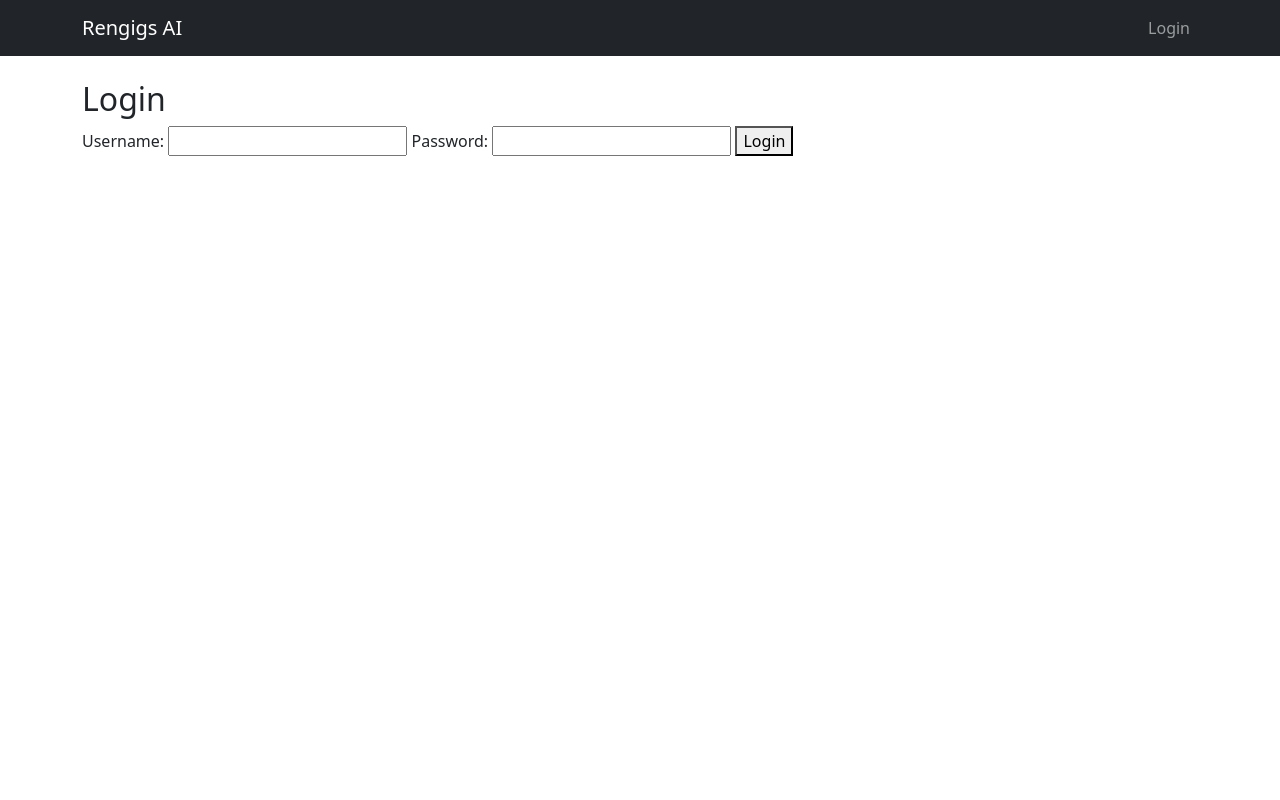
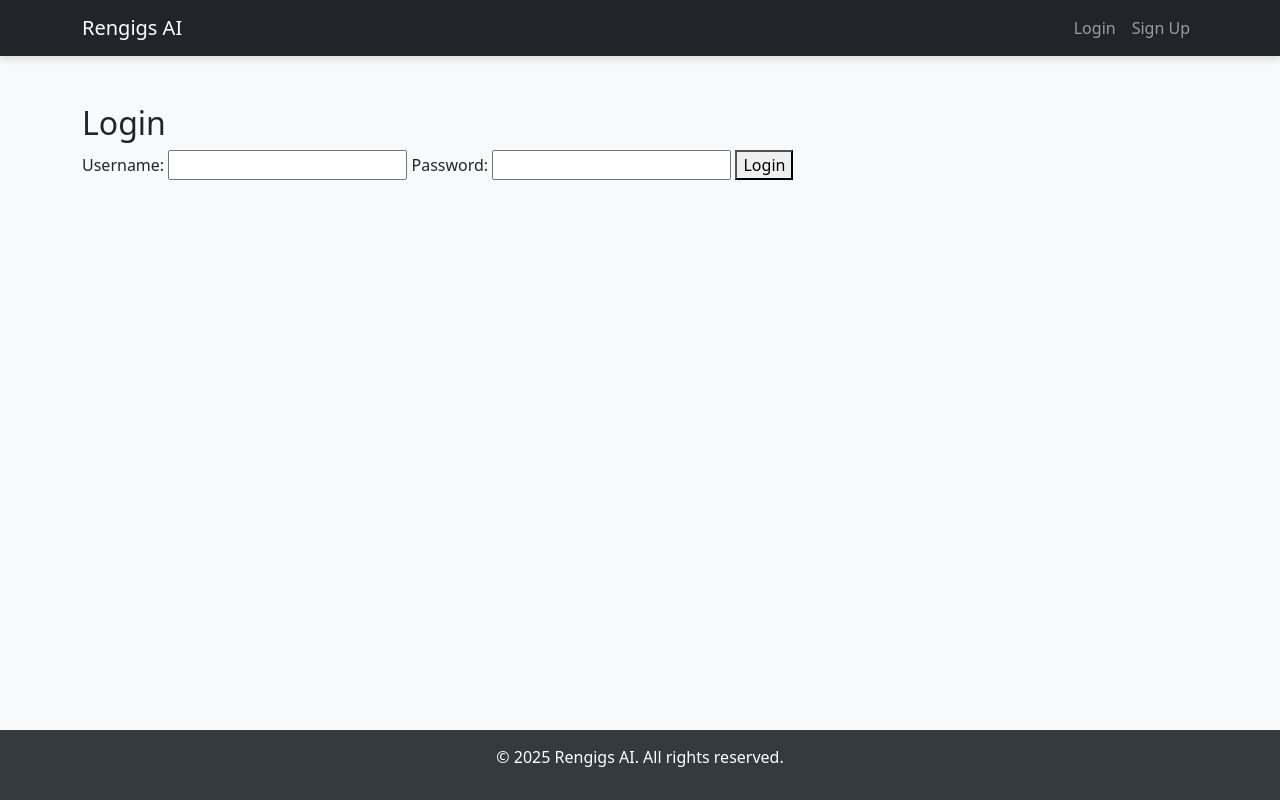
Before and after one commit to scitechkz/rengigsAI, a Django app: page /accounts/login/ in a window 1280 px wide. Run offline with Django 5.2, Linux system fonts and the light colour scheme.

Commit message:
initial layout and login and logout set up

```diff
--- a/apps/fleet/views.py
+++ b/apps/fleet/views.py
@@ -2,7 +2,7 @@ from django.shortcuts import render
 from django.contrib.auth.decorators import login_required
 from .models import Driver
 
-@login_required
+@login_required(login_url='/accounts/login/')  # Ensure users log in first
 def fleet_dashboard(request):
     """Show available drivers and fleet management system."""
     drivers = Driver.objects.filter(availability=True)
--- a/apps/sop/urls.py
+++ b/apps/sop/urls.py
@@ -1,7 +1,7 @@
 from django.urls import path
-from .views import sop_dashboard, upload_sop
+from .views import sop_dashboard
 
 urlpatterns = [
     path("", sop_dashboard, name="sop_dashboard"),
-    path("upload/", upload_sop, name="upload_sop"),
+   # path("upload/", upload_sop, name="upload_sop"),
 ]
--- /dev/null
+++ b/apps/users/urls.py
@@ -0,0 +1,6 @@
+from django.urls import path
+from .views import signup
+
+urlpatterns = [
+    path("signup/", signup, name="signup"),  # Signup page
+]
--- a/apps/warehouse/views.py
+++ b/apps/warehouse/views.py
@@ -2,7 +2,7 @@ from django.shortcuts import render
 from django.contrib.auth.decorators import login_required
 from .models import Rack
 
-@login_required
+@login_required(login_url='/accounts/login/')  # Ensure users log in first
 def warehouse_dashboard(request):
     """Show warehouse racks and their status."""
     racks = Rack.objects.all()
--- a/rengigs/urls.py
+++ b/rengigs/urls.py
@@ -1,12 +1,17 @@
 from django.contrib import admin
 from django.urls import path, include
 from .views import home  # Import home view
+from django.contrib.auth import views as auth_views
 
 urlpatterns = [
-    path("", home, name="home"),  # Root URL
+    path("", home, name="home"),
     path("admin/", admin.site.urls),
     path("sop/", include("apps.sop.urls")),
     path("warehouse/", include("apps.warehouse.urls")),
     path("fleet/", include("apps.fleet.urls")),
     path("accounts/", include("django.contrib.auth.urls")),
+    path("accounts/login/", auth_views.LoginView.as_view(), name="login"),
+    path("accounts/logout/", auth_views.LogoutView.as_view(next_page="home"), name="logout"),  # Explicit redirect
+    path("users/", include("apps.users.urls")),  # Add this line
+
 ]
--- a/templates/base.html
+++ b/templates/base.html
@@ -2,33 +2,73 @@
 <html lang="en">
 <head>
     <meta charset="UTF-8">
-    <meta name="viewport" content="width=device-width, initial-scale=1.0">
+    <meta name="viewport" content="width=device-width, initial-scale=1">
     <title>Rengigs AI</title>
-    <link rel="stylesheet" href="https://cdn.jsdelivr.net/npm/bootstrap@5.3.0/dist/css/bootstrap.min.css">
+
+    <!-- Bootstrap CSS -->
+    <link href="https://cdn.jsdelivr.net/npm/bootstrap@5.3.0/dist/css/bootstrap.min.css" rel="stylesheet">
+    <style>
+        body {
+            background-color: #f8f9fa; /* Light grey background */
+        }
+        .navbar {
+            box-shadow: 0px 4px 6px rgba(0, 0, 0, 0.1);
+        }
+        .card {
+            border-radius: 12px;
+        }
+        .footer {
+            background-color: #343a40;
+            color: white;
+            text-align: center;
+            padding: 15px 0;
+            position: absolute;
+            bottom: 0;
+            width: 100%;
+        }
+    </style>
 </head>
 <body>
+
+    <!-- Navbar -->
     <nav class="navbar navbar-expand-lg navbar-dark bg-dark">
         <div class="container">
             <a class="navbar-brand" href="{% url 'home' %}">Rengigs AI</a>
-            <div class="collapse navbar-collapse">
+            <button class="navbar-toggler" type="button" data-bs-toggle="collapse" data-bs-target="#navbarNav">
+                <span class="navbar-toggler-icon"></span>
+            </button>
+            <div class="collapse navbar-collapse" id="navbarNav">
                 <ul class="navbar-nav ms-auto">
                     {% if user.is_authenticated %}
                         <li class="nav-item"><a class="nav-link" href="{% url 'sop_dashboard' %}">SOP</a></li>
                         <li class="nav-item"><a class="nav-link" href="{% url 'warehouse_dashboard' %}">Warehouse</a></li>
                         <li class="nav-item"><a class="nav-link" href="{% url 'fleet_dashboard' %}">Fleet</a></li>
-                        <li class="nav-item"><a class="nav-link text-danger" href="{% url 'logout' %}">Logout</a></li>
+                        <li class="nav-item">
+                            <form method="post" action="{% url 'logout' %}" class="d-inline">
+                                {% csrf_token %}
+                                <button type="submit" class="btn btn-link nav-link text-danger">Logout</button>
+                            </form>
+                        </li>
                     {% else %}
                         <li class="nav-item"><a class="nav-link" href="{% url 'login' %}">Login</a></li>
+                        <li class="nav-item"><a class="nav-link" href="{% url 'signup' %}">Sign Up</a></li>
                     {% endif %}
                 </ul>
             </div>
         </div>
     </nav>
 
-    <div class="container mt-4">
+    <!-- Main Content -->
+    <div class="container mt-5">
         {% block content %}{% endblock %}
     </div>
 
+    <!-- Footer -->
+    <footer class="footer">
+        <p>&copy; 2025 Rengigs AI. All rights reserved.</p>
+    </footer>
+
+    <!-- Bootstrap JS -->
     <script src="https://cdn.jsdelivr.net/npm/bootstrap@5.3.0/dist/js/bootstrap.bundle.min.js"></script>
 </body>
 </html>
--- a/templates/registration/login.html
+++ b/templates/registration/login.html
@@ -12,4 +12,9 @@
 
     <button type="submit">Login</button>
 </form>
+
+{% if user.is_authenticated %}
+    <p>Already logged in? <a href="{% url 'home' %}">Go to Dashboard</a></p>
+{% endif %}
+
 {% endblock %}
```
Also changed, not shown: apps/fleet/serializers.py (added, +7 -0 lines), apps/sop/serializers.py (added, +7 -0 lines), apps/sop/views.py (+1 -11 lines), apps/users/views.py (added, +16 -0 lines), apps/warehouse/serializers.py (added, +7 -0 lines), rengigs/settings.py (+7 -0 lines), templates/users/signup.html (added, +43 -0 lines), db.sqlite3.
